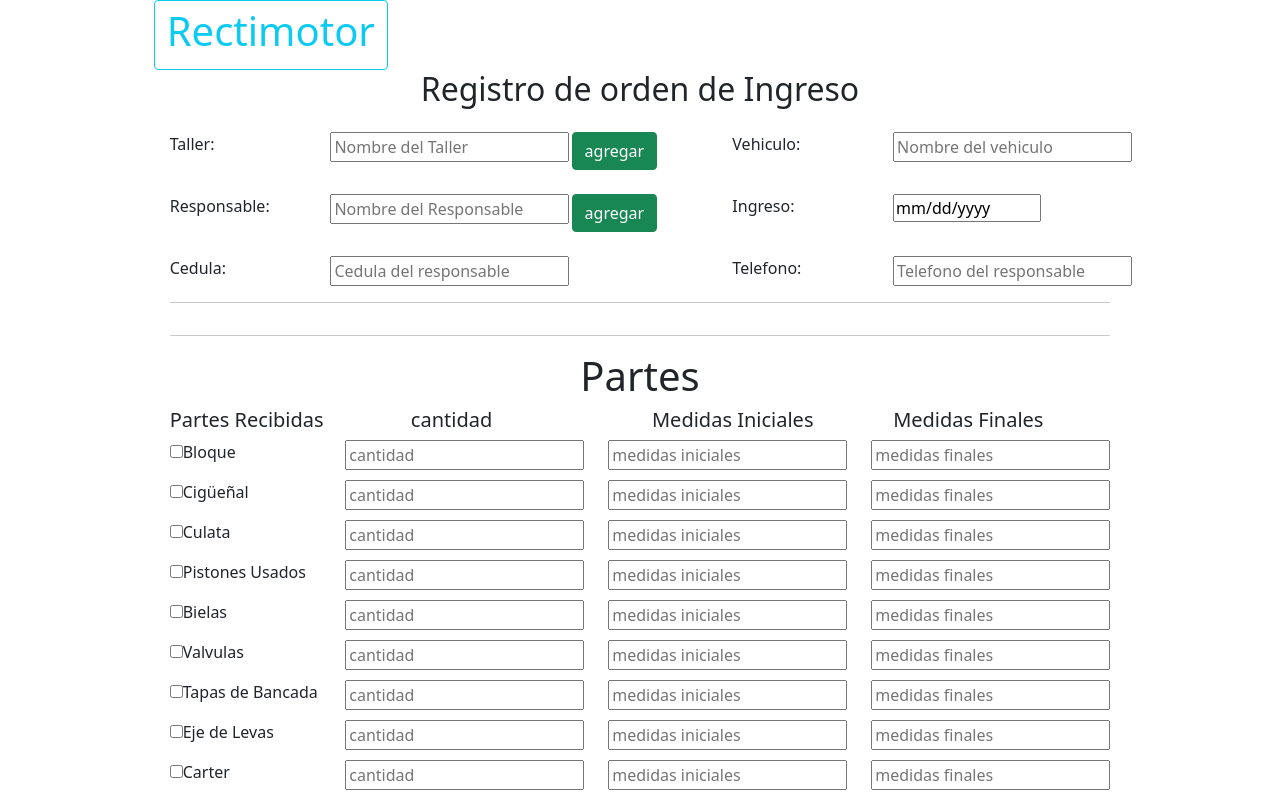
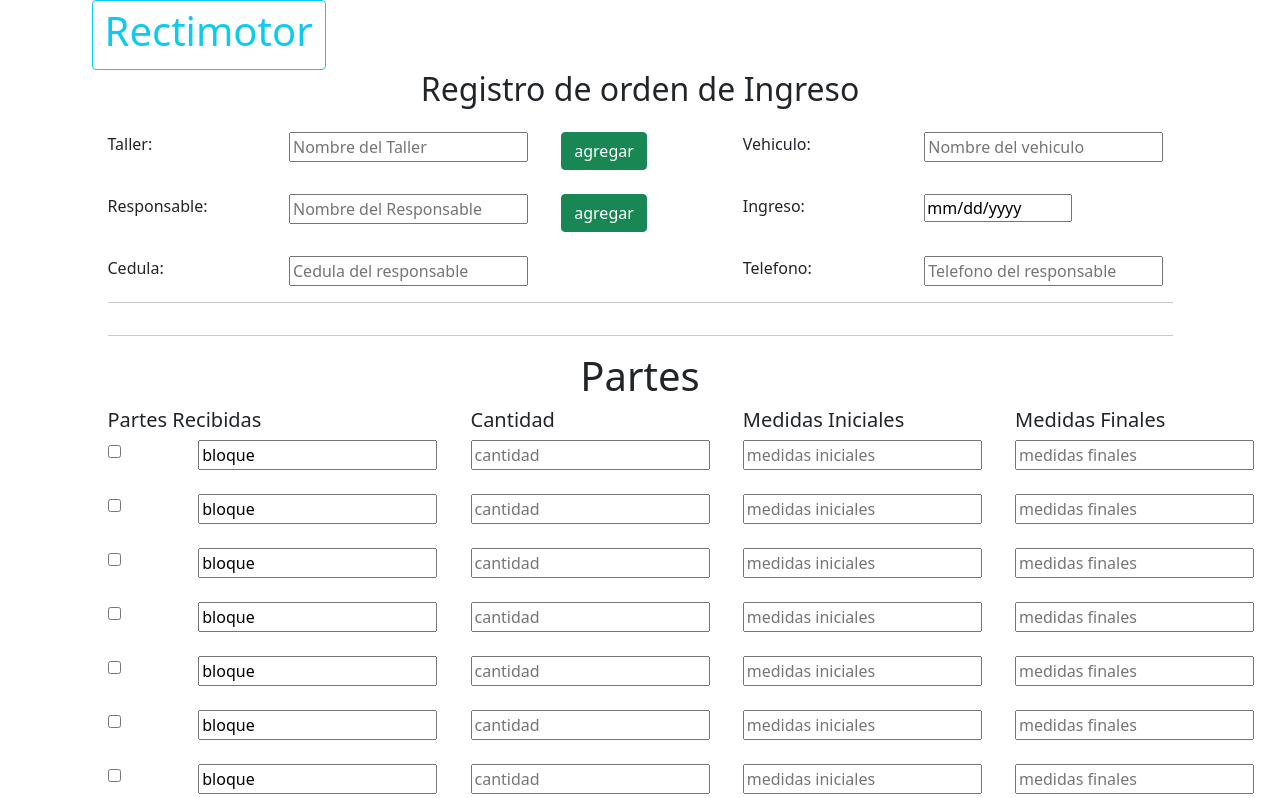
Before and after one commit to Dsotofuya/Trabajo-De-Campo---Rectificadora-De-Motores, a React (Create React App) app in the folder rectimotor-frontend/: page /menu/agregar in a window 1280 px wide. Shown: the top 798 px of the page. Built offline with nearby package versions, Linux system fonts and the light colour scheme.

Commit message:
lista de partes

```diff
--- a/rectimotor-frontend/src/PartFE.js
+++ b/rectimotor-frontend/src/PartFE.js
@@ -6,24 +6,25 @@ const PartFE = ({namePart}) => {
             <div>
                 <div className="row">
 
-                    <div className="col-sm">
-                        <p>
-                        <input type="checkBox"/>
-                        {namePart}
-                        </p>
+                    <div className="col-sm-1">
+                        <input type="checkBox"></input>
+                    </div>
+                    <div className="col-sm-3">
+                        <input type="text" placeholder="cantidad" value={namePart}/>
+                    </div>
 
-                    </div>
-                    <div className="col-sm">
+                    <div className="col-sm-3">
                         <input type="number" placeholder="cantidad" />
                     </div>
-                    <div className="col-sm">
+                    <div className="col-sm-3">
                         <input type="number" placeholder="medidas iniciales" />
                     </div>
-                    <div className="col-sm">
+                    <div className="col-sm-2">
                         <input type="number" placeholder="medidas finales" />
                     </div>
                 </div>
             </div>
+            <br/>
         </div>
     );
 }
--- a/rectimotor-frontend/src/RegisterOrder.js
+++ b/rectimotor-frontend/src/RegisterOrder.js
@@ -1,4 +1,4 @@
-import React, { useState } from "react";
+import React, { useEffect, useState } from "react";
 import './ROrder.css';
 import PartFE from "./PartFE";
 import JobFE from "./JobFE";
@@ -6,16 +6,59 @@ import { Link } from 'react-router-dom';
 import WorkshopModal from "./componentes/WorkshopModal";
 import PersonModal from "./componentes/PersonModal";
 import Modal from "./componentes/Modal";
+// import RectimotorController from "../../../node/controllers/RectimotorController";
 
 function RegisterOrder(){
   const [activePersonModal, setActivePerson] = useState(false);
   const [activeWorkshopModal, setActiveWorkshop] = useState(false);
-
+  const URI = "http://localhost:3412/orders/";
+  const URI2="http://localhost:3412/engines/name/";
 
   const [name, setName] = useState("");
   const [document, setDocument] = useState("");
+  const [phone, setPhone] = useState("");
+  const [workshopName, setWorkshop] = useState("");
+  const [vehicle, setVehicle] = useState(false);
+  const [parts, setParts] = useState([]);
+
+  function defineArray(namePart){
+    // console.log(namePart)
+    const parte = {name:namePart}
+    setParts((partes)=>[...partes,parte])
+  }
+
+  useEffect(()=>{
+    defineArray("bloque");
+    defineArray("bloque");
+    defineArray("bloque");
+    defineArray("bloque");
+    defineArray("bloque");
+    defineArray("bloque");
+    defineArray("bloque");
+    defineArray("bloque");
+    defineArray("bloque");
+    defineArray("bloque");
+  },[])
 
 
+  const addOrderBase = async () => {
+    const idMotor = await fetch(URI2 + workshopName)
+    // console.log(idMotor + ', ' + idWorkshop + ', ' + document)
+    // const requestOption = {
+    //     method: "POST",
+    //     headers: { 'Content-Type': 'application/json' },
+    //     body: JSON.stringify({
+    //         ID_MOTOR: workShopName,
+    //         ID_TALLER: OwnerName,
+    //         CC_PERSONA: document
+    //     }),
+    // };
+
+    // console.log(requestOption.body)
+    setWorkshop(idMotor);
+    console.log(idMotor)
+    // return fetch(URI, requestOption);
+}
 
   const getNum=(doc)=>{
     setDocument(doc)
@@ -29,7 +72,14 @@ function RegisterOrder(){
     setActiveWorkshop((isActive)=>!isActive)
   }
 
-  const [vehicle, setVehicle] = useState(false);
+  const addGenericLine = () => {
+    return(
+      <div>
+        <PartFE/>
+      </div>
+    )
+  }
+
 
 
   return (
@@ -45,7 +95,7 @@ function RegisterOrder(){
               <label>Taller:</label>
             </div>
             <div className="col-md-3">
-              <input onChange={({ target: { value } }) => setName(value)} type="text" placeholder="Nombre del Taller" />
+              <input onChange={({ target: { value } }) => setWorkshop(value)} type="text" placeholder="Nombre del Taller" value={workshopName}/>
             </div>
             <div className="col-md-2">
               <button className="btn btn-success" onClick={toggleWorkshopModal}>agregar</button>
@@ -98,7 +148,7 @@ function RegisterOrder(){
               </label>
             </div>
             <div className="col-md-2">
-              <input onChange={({ target: { value } }) => setName(value)} type="text" placeholder="Telefono del responsable"/>
+              <input onChange={({ target: { value } }) => setName(value)} type="text" placeholder="Telefono del responsable" value={phone}/>
             </div>
 
           </div>
@@ -106,10 +156,10 @@ function RegisterOrder(){
             <hr />
             <div className="row">
               <Modal active={activeWorkshopModal} toggle={toggleWorkshopModal}>
-                <WorkshopModal toggle={toggleWorkshopModal} />
+                <WorkshopModal toggle={toggleWorkshopModal} workshopName={setWorkshop}/>
               </Modal>
               <Modal active={activePersonModal} toggle={togglePersonModal} >
-                <PersonModal toggle={togglePersonModal} name={setName} document={setDocument}/>
+                <PersonModal toggle={togglePersonModal} name={setName} document={setDocument} phone={setPhone}/>
               </Modal>
             </div>
             <hr />
@@ -120,13 +170,22 @@ function RegisterOrder(){
           <div>
 
             <div className="row">
-              <div className="col"> <h5 className="font-weight-bold">Partes Recibidas </h5> </div>
-              <div className="col"> <h5 className="font-weight-bold">cantidad </h5> </div>
-              <div className="col"> <h5 className="font-weight-bold">Medidas Iniciales </h5> </div>
-              <div className="col"> <h5 className="font-weight-bold">Medidas Finales </h5> </div>
+              <div className="col-sm-4"> <h5 className="font-weight-bold">Partes Recibidas </h5> </div>
+              <div className="col-sm-3"> <h5 className="font-weight-bold">Cantidad </h5> </div>
+              <div className="col-sm-3"> <h5 className="font-weight-bold">Medidas Iniciales </h5> </div>
+              <div className="col-sm-2"> <h5 className="font-weight-bold">Medidas Finales </h5> </div>
             </div>
 
-            <div className="row">
+            {parts.map ((part)=>{
+              console.log(part)
+              return(
+              <div>
+                <PartFE namePart={part.name ? part.name : ""}/>
+              </div>
+              )
+            })}
+
+            {/* <div className="row">
               <PartFE namePart="Bloque" />
             </div>
 
@@ -135,7 +194,7 @@ function RegisterOrder(){
             </div>
 
             <div className="row">
-              <PartFE namePart="Culata" />
+              <PartFE namePart="Culata"/>
             </div>
 
             <div className="row">
@@ -164,10 +223,10 @@ function RegisterOrder(){
 
             <div className="row">
               <PartFE namePart="Tapon de Resortes" />
-            </div>
+            </div> */}
 
             <div className="row">
-              <button><p>+ agregar parte</p></button>
+              <button onClick={addGenericLine}><p>+ agregar parte</p></button>
             </div>
 
             <p>
@@ -238,13 +297,13 @@ function RegisterOrder(){
                 Pendiente de repuestos</label>
             </div>
           </div>
-          <Link to='/menu' className="text-decoration-none">
+          {/* <Link to='/menu' className="text-decoration-none"> */}
             <div className="row">
-              <button className="btn btn-success">
+              <button className="btn btn-success" onClick={addOrderBase}>
                 <h1>Confirmar</h1>
               </button>
             </div>
-          </Link>
+          {/* </Link> */}
           <Link to='/menu' className="text-decoration-none">
             <div className="row">
               <button className="btn btn-danger">
--- a/rectimotor-frontend/src/componentes/PersonModal.js
+++ b/rectimotor-frontend/src/componentes/PersonModal.js
@@ -37,6 +37,7 @@ function PersonModal(props) {
         props.toggle()
         props.name(personName)
         props.document(personDoc)
+        props.phone(phoneNumber)
         return fetch(URI, requestOption);
     }
 
@@ -96,6 +97,7 @@ function PersonModal(props) {
                         <h3>Confirmar</h3>
                     </button>
                 </div>
+                <br/>
                 {/* </Link> */}
                 {/* <Link to='/menu' className="text-decoration-none"> */}
                 <div className="row">
--- a/rectimotor-frontend/src/componentes/WorkshopModal.js
+++ b/rectimotor-frontend/src/componentes/WorkshopModal.js
@@ -24,7 +24,8 @@ function WorkshopModal(props) {
         };
 
         console.log(requestOption.body)
-        props.toggle()
+        props.workshopName(workShopName);
+        props.toggle();
         return fetch(URI, requestOption);
     }
 
@@ -84,6 +85,7 @@ function WorkshopModal(props) {
                                 <h3>Confirmar</h3>
                             </button>
                         </div>
+                        <br/>
                     {/*</Link> */}
                     {/* <Link to='/menu' className="text-decoration-none"> */}
                         <div className="row" onClick={props.toggle}>
--- a/rectimotor-frontend/src/index.js
+++ b/rectimotor-frontend/src/index.js
@@ -7,9 +7,9 @@ import reportWebVitals from './reportWebVitals';
 import 'bootstrap/dist/css/bootstrap.min.css'
 const root = ReactDOM.createRoot(document.getElementById('root'));
 root.render(
-  <React.StrictMode>
+  // <React.StrictMode>
     <App />
-  </React.StrictMode>
+  // </React.StrictMode>
 );
 
 // If you want to start measuring performance in your app, pass a function
```
